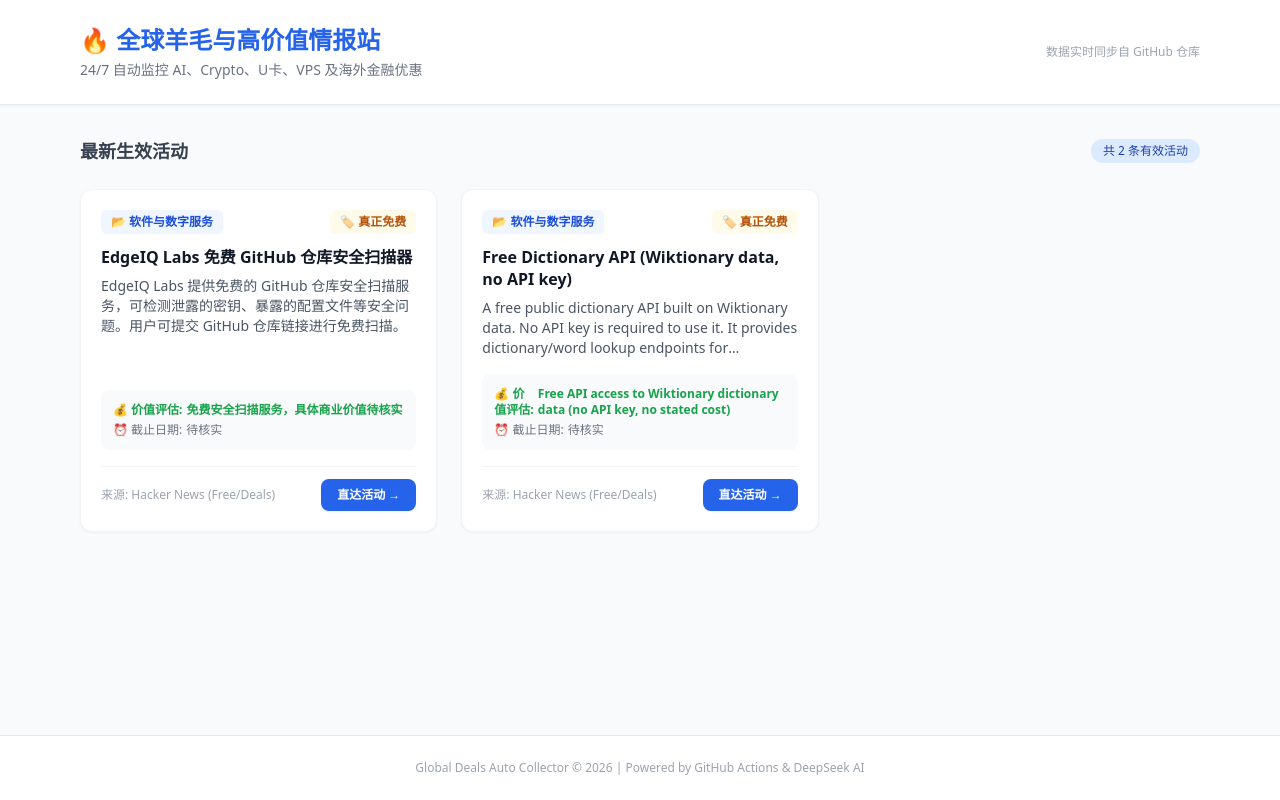
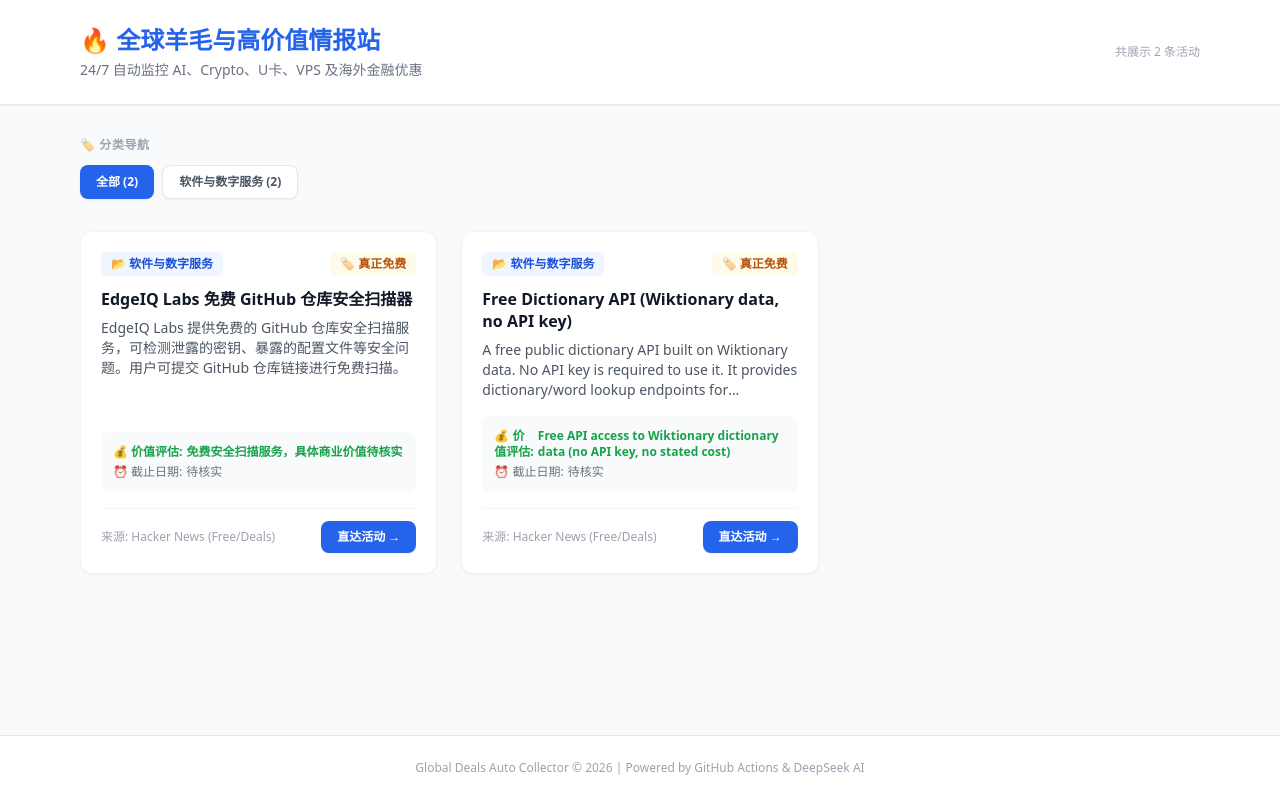
Before and after one commit to xpsesei/lym, a plain HTML site: page index.html in a window 1280 px wide. Drawn offline with nearby package versions, Linux system fonts and the light colour scheme.

Commit message:
Update index.html

```diff
--- a/index.html
+++ b/index.html
@@ -18,8 +18,8 @@
                 </h1>
                 <p class="text-sm text-gray-500 mt-1">24/7 自动监控 AI、Crypto、U卡、VPS 及海外金融优惠</p>
             </div>
-            <div class="mt-4 sm:mt-0 text-xs text-gray-400" id="update-time">
-                数据实时同步自 GitHub 仓库
+            <div class="mt-4 sm:mt-0 text-xs text-gray-400" id="deal-count">
+                加载中...
             </div>
         </div>
     </header>
@@ -27,10 +27,15 @@
     <!-- 主要内容区域 -->
     <main class="max-w-6xl mx-auto px-4 py-8 flex-grow w-full">
 
-        <!-- 状态/提示条 -->
-        <div class="mb-6 flex justify-between items-center">
-            <h2 class="text-lg font-semibold text-gray-700">最新生效活动</h2>
-            <span class="text-xs bg-blue-100 text-blue-800 px-3 py-1 rounded-full font-medium" id="deal-count">加载中...</span>
+        <!-- 分类导航栏 -->
+        <div class="mb-8">
+            <h3 class="text-xs font-semibold text-gray-400 uppercase tracking-wider mb-3">🏷️ 分类导航</h3>
+            <div id="category-nav" class="flex flex-wrap gap-2">
+                <!-- 动态生成的分类按钮会显示在这里 -->
+                <button onclick="filterCategory('全部')" class="cat-btn px-4 py-2 bg-blue-600 text-white text-xs font-semibold rounded-lg shadow-sm transition-all" data-category="全部">
+                    全部精选
+                </button>
+            </div>
         </div>
 
         <!-- 动态优惠情报卡片容器 -->
@@ -51,22 +56,24 @@
         <p>Global Deals Auto Collector &copy; 2026 | Powered by GitHub Actions & DeepSeek AI</p>
     </footer>
 
-    <!-- 前端渲染逻辑 -->
+    <!-- 前端渲染与分类筛选逻辑 -->
     <script>
+        let allDeals = []; // 全局存储所有数据
+        let currentCategory = '全部'; // 当前选中分类
+
         async function fetchAndRenderDeals() {
             const container = document.getElementById('deals-container');
             const countTag = document.getElementById('deal-count');
 
             try {
-                // 使用相对路径请求后端生成的 JSON 文件
                 const response = await fetch('./data/active_deals.json?t=' + new Date().getTime());
                 if (!response.ok) {
                     throw new Error(`HTTP 错误状态码: ${response.status}`);
                 }
 
-                const deals = await response.json();
+                allDeals = await response.json();
 
-                if (!deals || deals.length === 0) {
+                if (!allDeals || allDeals.length === 0) {
                     container.innerHTML = `
                         <div class="col-span-full text-center py-16 bg-white rounded-xl shadow-sm border border-gray-100">
                             <p class="text-gray-500 font-medium">暂无进行中的优惠情报</p>
@@ -77,9 +84,82 @@
                     return;
                 }
 
-                countTag.innerText = `共 ${deals.length} 条有效活动`;
+                // 生成分类导航按钮
+                renderCategoryNav(allDeals);
 
-                // 遍历数据并渲染卡片
+                // 渲染卡片列表
+                renderDealsList(allDeals);
+
+            } catch (error) {
+                console.error("加载优惠数据出错:", error);
+                container.innerHTML = `
+                    <div class="col-span-full text-center py-16 bg-white rounded-xl shadow-sm border border-red-100">
+                        <p class="text-red-500 font-medium">数据加载失败</p>
+                        <p class="text-xs text-gray-400 mt-1">无法读取 data/active_deals.json，请确认文件路径或稍后重试。</p>
+                    </div>
+                `;
+                countTag.innerText = '加载异常';
+            }
+        }
+
+        // 动态生成分类导航按钮
+        function renderCategoryNav(deals) {
+            const navContainer = document.getElementById('category-nav');
+
+            // 统计各分类数量
+            const categories = ['全部', ...new Set(deals.map(d => d.category).filter(Boolean))];
+
+            navContainer.innerHTML = categories.map(cat => {
+                const count = cat === '全部' ? deals.length : deals.filter(d => d.category === cat).length;
+                const isActive = cat === currentCategory;
+
+                return `
+                    <button onclick="filterCategory('${cat}')"
+                        class="cat-btn px-4 py-2 text-xs font-semibold rounded-lg shadow-sm transition-all ${
+                            isActive
+                                ? 'bg-blue-600 text-white shadow-blue-100'
+                                : 'bg-white text-gray-600 hover:bg-gray-100 border border-gray-200'
+                        }" data-category="${cat}">
+                        ${cat} (${count})
+                    </button>
+                `;
+            }).join('');
+        }
+
+        // 切换分类筛选
+        window.filterCategory = function(category) {
+            currentCategory = category;
+
+            // 更新按钮激活状态样式
+            document.querySelectorAll('.cat-btn').forEach(btn => {
+                if (btn.getAttribute('data-category') === category) {
+                    btn.className = "cat-btn px-4 py-2 text-xs font-semibold rounded-lg shadow-sm transition-all bg-blue-600 text-white shadow-blue-100";
+                } else {
+                    btn.className = "cat-btn px-4 py-2 text-xs font-semibold rounded-lg shadow-sm transition-all bg-white text-gray-600 hover:bg-gray-100 border border-gray-200";
+                }
+            });
+
+            // 过滤并渲染数据
+            const filtered = category === '全部' ? allDeals : allDeals.filter(d => d.category === category);
+            renderDealsList(filtered);
+        };
+
+        // 渲染卡片列表
+        function renderDealsList(deals) {
+            const container = document.getElementById('deals-container');
+            const countTag = document.getElementById('deal-count');
+
+            countTag.innerText = `共展示 ${deals.length} 条活动`;
+
+            if (deals.length === 0) {
+                container.innerHTML = `
+                    <div class="col-span-full text-center py-16 bg-white rounded-xl shadow-sm border border-gray-100">
+                        <p class="text-gray-500 font-medium">该分类下暂无活动</p>
+                    </div>
+                `;
+                return;
+            }
+
             container.innerHTML = deals.map(deal => `
                 <div class="bg-white rounded-xl shadow-sm hover:shadow-md transition-shadow border border-gray-100 p-5 flex flex-col justify-between">
                     <div>
@@ -126,17 +206,6 @@
                     </div>
                 </div>
             `).join('');
-
-            } catch (error) {
-                console.error("加载优惠数据出错:", error);
-                container.innerHTML = `
-                    <div class="col-span-full text-center py-16 bg-white rounded-xl shadow-sm border border-red-100">
-                        <p class="text-red-500 font-medium">数据加载失败</p>
-                        <p class="text-xs text-gray-400 mt-1">无法读取 data/active_deals.json，请确认文件路径或稍后重试。</p>
-                    </div>
-                `;
-                countTag.innerText = '加载异常';
-            }
         }
 
         // 页面加载完成后触发
```
Lines whose indentation alone changed are shown as unchanged.
